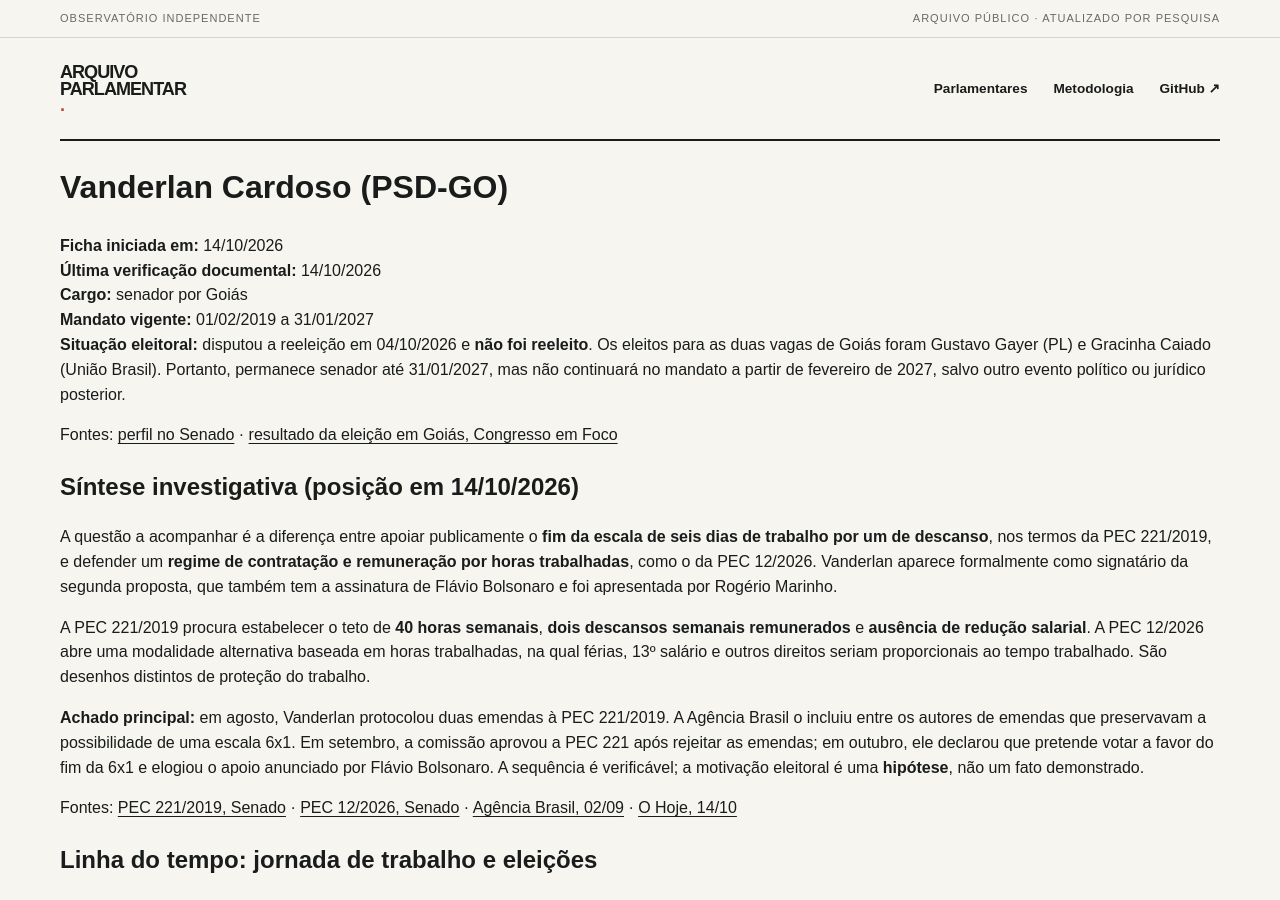
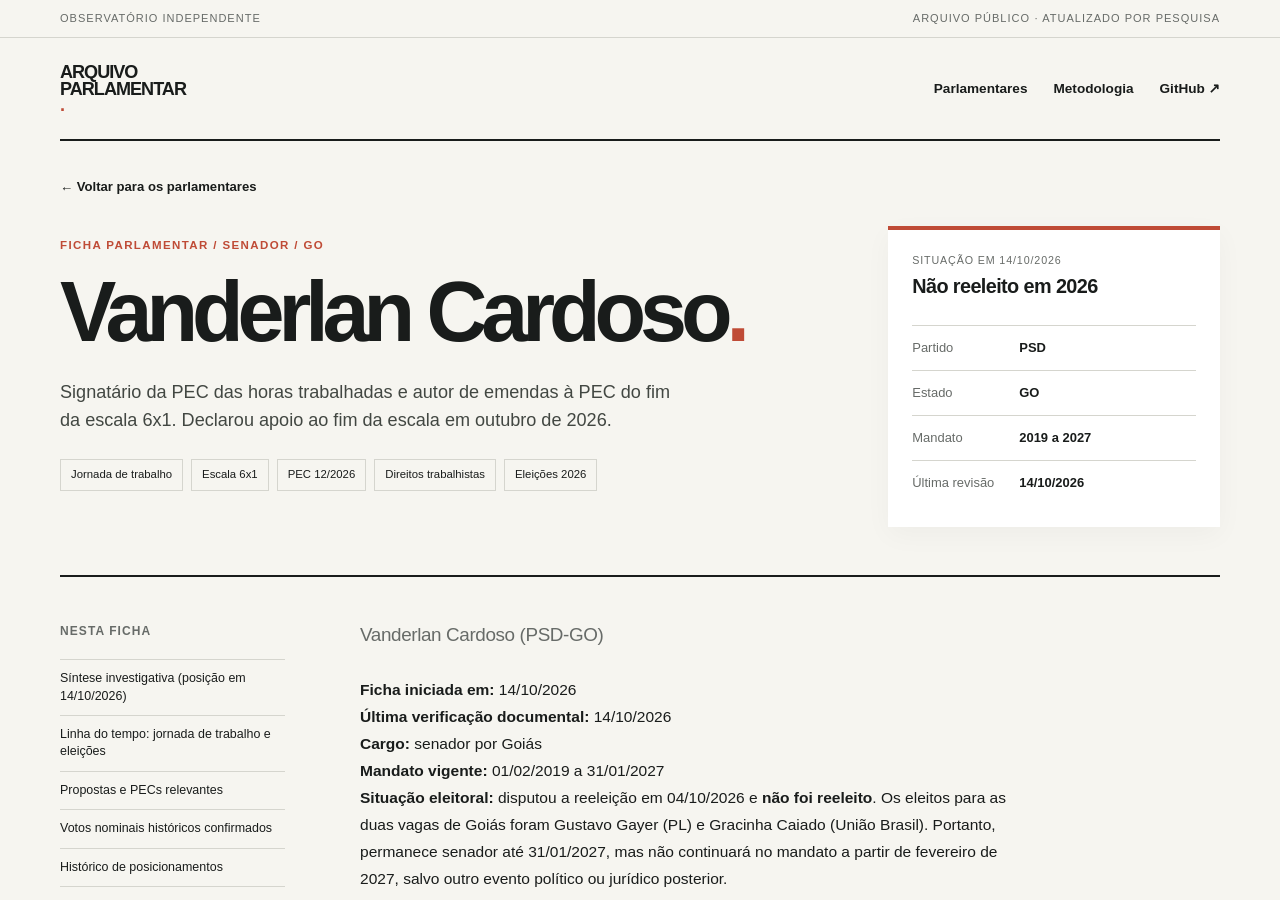
Before and after one commit to leorruas/senadores-deputados, a Jekyll site: the page built from parlamentares/senadores/vanderlan-cardoso-psd-go.md, in a window 1280 px wide and 900 px high. Built offline with Jekyll 4.4.1, drawn with Linux system fonts in a browser that asks for light colours; our own code applies the rules of GitHub Pages for plain Markdown files; some of the changed text lies outside the part shown.

Commit message:
site: integra ficha de Vanderlan ao catalogo

```diff
--- a/parlamentares/senadores/vanderlan-cardoso-psd-go.md
+++ b/parlamentares/senadores/vanderlan-cardoso-psd-go.md
@@ -1,3 +1,23 @@
+---
+layout: perfil
+nome: Vanderlan Cardoso
+title: Vanderlan Cardoso
+partido: PSD
+uf: GO
+cargo: Senador
+mandato: "2019 a 2027"
+situacao: "Não reeleito em 2026"
+categoria_eleitoral: "Não reeleito em 2026"
+atualizado: 2026-10-14
+permalink: /parlamentares/senadores/vanderlan-cardoso/
+resumo: "Signatário da PEC das horas trabalhadas e autor de emendas à PEC do fim da escala 6x1. Declarou apoio ao fim da escala em outubro de 2026."
+temas:
+  - Jornada de trabalho
+  - Escala 6x1
+  - PEC 12/2026
+  - Direitos trabalhistas
+  - Eleições 2026
+---
 # Vanderlan Cardoso (PSD-GO)
 
 **Ficha iniciada em:** 14/10/2026
```
